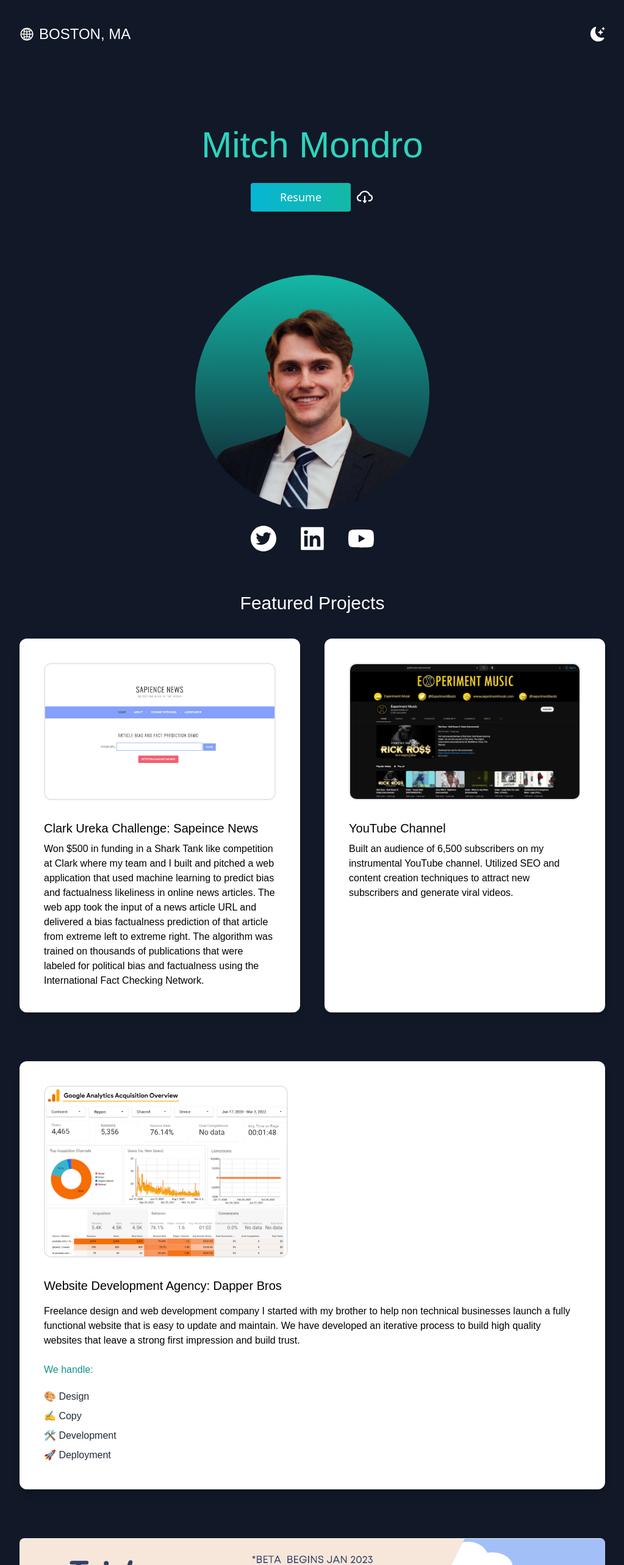
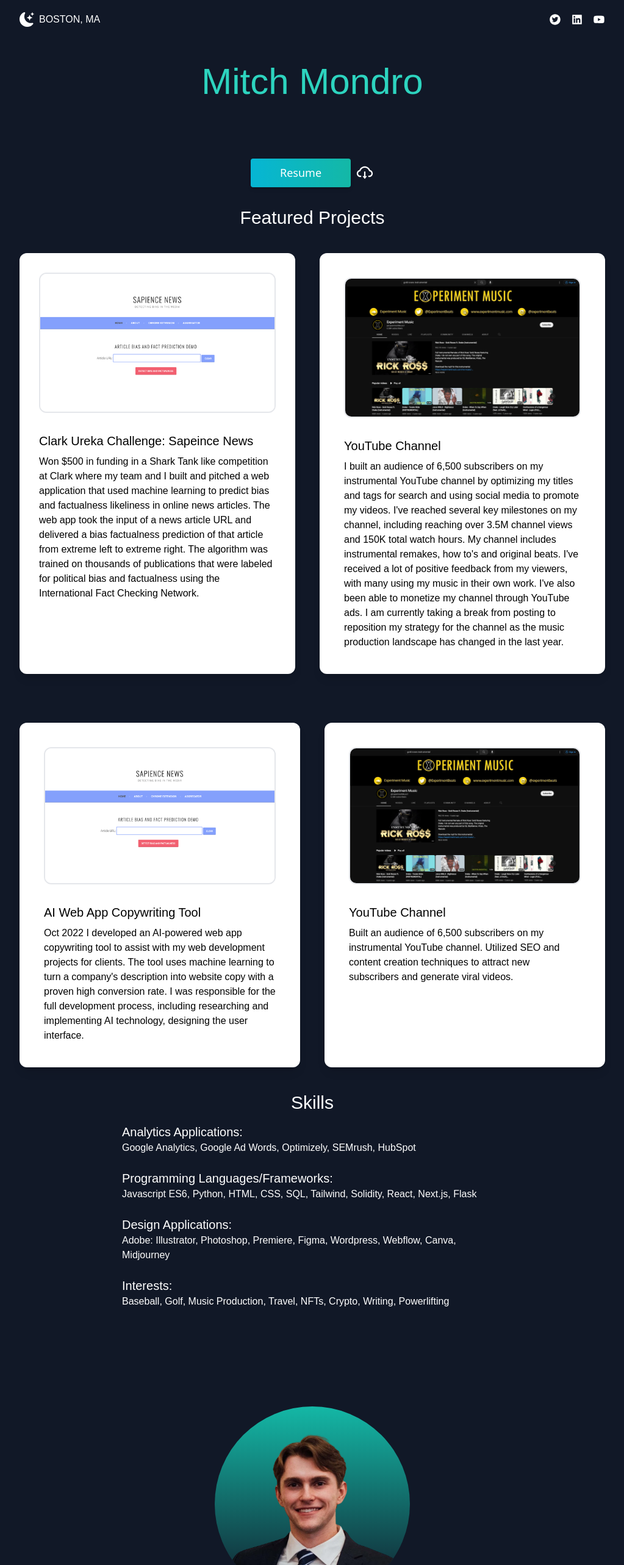
Before and after one commit to mmondro/nextjs-blog, a Next.js app: page / in a window 1280 px wide. Shown: the top 2566 px of the page at 61% size, without its empty margins (128-1151 px from the left). Built offline with nearby package versions, Linux system fonts and the light colour scheme.

Commit message:
CSS Updates

```diff
--- a/pages/index.js
+++ b/pages/index.js
@@ -30,29 +30,39 @@ export default function Home() {
         <link rel="icon" href="/favicon.ico" />
       </Head>
       <main className=" bg-white px-10 dark:bg-gray-900 md:px-20 lg:px-40">
-        <section className="min-h-screen">
-          <nav className="py-10 mb-12 flex justify-between dark:text-white">
-          <div class="text-2xl flex justify-center gap-2">
-          <a href="https://www.youtube.com/channel/UCNtjzKme85NQ4xfAZWK3wLw" target="_blank" rel="noopener noreferrer" class = "hover:text-teal-400 py-1">
-              <AiOutlineGlobal /> </a>
+        <section>
+          <nav className="py-5 mb-2 flex justify-between dark:text-white">
+          <div className="text-x flex justify-center gap-2">
+          <a className = "hover:text-teal-400">
+          <BsFillMoonStarsFill
+                  onClick={() => setDarkMode(!darkMode)}
+                  className= "cursor-pointer text-2xl"
+                /> </a>
             <h1 className="uppercase">Boston, MA</h1>
             </div>
             <ul className="flex items-center">
 
-                <BsFillMoonStarsFill
-                  onClick={() => setDarkMode(!darkMode)}
-                  className= "cursor-pointer text-2xl"
-                />
+              <div class="text-xl flex justify-center gap-4 text-black dark:text-white">
 
+              <a href="https://twitter.com/mitchellmondro" target="_blank" rel="noopener noreferrer" class = "hover:text-teal-400">
+              <AiFillTwitterCircle /> </a>
+              <a href="https://www.linkedin.com/in/mitchellmondro/" target="_blank" rel="noopener noreferrer" class = "hover:text-teal-400">
+              <AiFillLinkedin /> </a>
+              <a href="https://www.youtube.com/channel/UCNtjzKme85NQ4xfAZWK3wLw" target="_blank" rel="noopener noreferrer" class = "hover:text-teal-400">
+              <AiFillYoutube /> </a>
+
+            </div>
               </ul>
 
           </nav>
-          <div className="text-center p=10 py-10">
-            <h2 className="text-5xl py-2 text-teal-600 font-medium dark:text-teal-400 md:text-6xl">
+</section>
+          <section>
+          <div className="text-center">
+            <h2 className="text-5xl py-8 text-teal-600 font-medium dark:text-teal-400 md:text-6xl">
               Mitch Mondro
             </h2>
 
-            <div class="text-3xl flex justify-center gap-2 p-6">
+            <div class="text-3xl flex justify-center gap-2 pb-8 pt-16">
             <a  href="Mitch_Mondro_Resume.pdf" target="_blank" rel="noopener noreferrer" class="
             rounded
             inline-block
@@ -82,32 +92,17 @@ export default function Home() {
             </div>
 
 
-            <div className="mx-auto bg-gradient-to-b from-teal-500 rounded-full w-80 h-80 relative overflow-hidden mt-20 md:h-96 md:w-96">
-              <Image src={deved} layout="fill" objectFit="cover" />
-            </div>
-
-            <div class="p-6 text-5xl flex justify-center gap-8 text-black dark:text-white">
-
-              <a href="https://twitter.com/mitchellmondro" target="_blank" rel="noopener noreferrer" class = "hover:text-teal-400">
-              <AiFillTwitterCircle /> </a>
-              <a href="https://www.linkedin.com/in/mitchellmondro/" target="_blank" rel="noopener noreferrer" class = "hover:text-teal-400">
-              <AiFillLinkedin /> </a>
-              <a href="https://www.youtube.com/channel/UCNtjzKme85NQ4xfAZWK3wLw" target="_blank" rel="noopener noreferrer" class = "hover:text-teal-400">
-              <AiFillYoutube /> </a>
-
-            </div>
           </div>
         </section>
         <section>
-
           <div className="flex justify-center">
             <h3 className="text-3xl dark:text-white ">Featured Projects</h3>
 
           </div>
 
 
-          <div className="lg:flex flex-wrap gap-10 flex">
-            <div className=" shadow-lg p-10 rounded-xl my-10  dark:bg-white flex-1 w-1/2">
+          <div className="lg:flex flex-wrap gap-10">
+            <div className=" shadow-lg p-8 rounded-xl my-10  dark:bg-white flex-1">
               <Image src={web1} className="border-2 border-grey rounded-xl w-full" width={400} height={300} />
               <h2 className="text-xl font-medium pt-8 pb-2">
               Clark Ureka Challenge: Sapeince News
@@ -117,75 +112,107 @@ export default function Home() {
               </p>
             </div>
 
-            <div className=" shadow-lg p-10 rounded-xl my-10  dark:bg-white flex-1 w-1/2">
+            <div className=" shadow-lg p-10 rounded-xl my-10  dark:bg-white flex-1">
               <Image src={web2} className="border-2 border-grey rounded-xl w-full" width={400} height={300} />
               <h2 className="text-xl font-medium pt-8 pb-2">
               YouTube Channel
               </h2>
               <p>
-              Built an audience of 6,500 subscribers on my instrumental YouTube channel. Utilized SEO and content creation techniques to attract new subscribers and generate viral videos.
+              I built an audience of 6,500 subscribers on my instrumental YouTube channel by optimizing my titles and tags for search and using social media to promote my videos. I've reached several key milestones on my channel, including reaching over 3.5M channel views and 150K total watch hours. My channel includes instrumental remakes, how to's and original beats. I've received a lot of positive feedback from my viewers, with many using my music in their own work. I've also been able to monetize my channel through YouTube ads. I am currently taking a break from posting to reposition my strategy for the channel as the music production landscape has changed in the last year.
               </p>
             </div>
             </div>
 
-            <div>
-            <div className=" shadow-lg p-10 rounded-xl my-10  dark:bg-white flex-1">
-              <Image src={web4} className="border-2 border-grey rounded-xl" width={400} height={300} />
-              <h2 className="text-xl font-medium pt-8 pb-2">
-              Website Development Agency: Dapper Bros
-              </h2>
-              <p className="py-2">
-                Freelance design and web development company I started with my brother to help non technical businesses launch a fully functional website that is easy to update and maintain. We have developed an iterative process to build high quality websites that leave a strong first impression and build trust.
-              </p>
-              <h4 className="py-4 text-teal-600">We handle:</h4>
-              <p className="text-gray-800 py-1">🎨 Design</p>
-              <p className="text-gray-800 py-1">✍️ Copy</p>
-              <p className="text-gray-800 py-1">🛠️ Development</p>
-              <p className="text-gray-800 py-1">🚀 Deployment</p>
-            </div>
-          </div>
-        </section>
 
+<div className="lg:flex flex-wrap gap-10">
+  <div className=" shadow-lg p-10 rounded-xl my-10  dark:bg-white flex-1">
+    <Image src={web1} className="border-2 border-grey rounded-xl w-full" width={400} height={300} />
+    <h2 className="text-xl font-medium pt-8 pb-2">
+    AI Web App Copywriting Tool
+    </h2>
+    <p>
+    Oct 2022 I developed an AI-powered web app copywriting tool to assist with my web development projects for clients. The tool uses machine learning to turn a company's description into website copy with a proven high conversion rate. I was responsible for the full development process, including researching and implementing AI technology, designing the user interface.
+    </p>
+  </div>
 
+  <div className=" shadow-lg p-10 rounded-xl my-10  dark:bg-white flex-1">
+    <Image src={web2} className="border-2 border-grey rounded-xl w-full" width={400} height={300} />
+    <h2 className="text-xl font-medium pt-8 pb-2">
+    YouTube Channel
+    </h2>
+    <p>
+    Built an audience of 6,500 subscribers on my instrumental YouTube channel. Utilized SEO and content creation techniques to attract new subscribers and generate viral videos.
+    </p>
+  </div>
+  </div>
 
-        <section className="py-10">
+  </section>
 
-          <div>
+  <h3 className="text-3xl dark:text-white flex justify-center"> Skills</h3>
+  <div class="flex flex-col md: flex-row md:justify-between md:items-center text-x py-4 dark:text-white">
+  <div class="md:w-2/3 px-2">
 
+  <h4 class="justify-center text-xl"> Analytics Applications: </h4>
+   <Typewriter class=" justify-center dark:text-white" options ={{
+        strings: [
+          "Google Analytics, Google Ad Words, Optimizely, SEMrush, HubSpot"
+        ],
+        autoStart: true,
+        loop: false,
+        delay: 30,
+        deleteSpeed: 1000000,
+        cursor: ""
+      }}
+      />
+      <br/>
+      <h4 class="justify-center text-xl"> Programming Languages/Frameworks:</h4>
+      <Typewriter class="text-sm justify-cente dark:text-whiter" options ={{
+        strings: [
+          " Javascript ES6, Python, HTML, CSS, SQL, Tailwind, Solidity, React, Next.js, Flask",
+        ],
+        autoStart: true,
+        loop: false,
+        delay: 30,
+        deleteSpeed: 1000000,
+        cursor: ""
+      }}
+      />
+      <br/>
+      <h4 class="justify-center text-xl"> Design Applications: </h4>
+      <Typewriter class="text-sm justify-cente dark:text-whiter" options ={{
+        strings: [
+          "Adobe: Illustrator, Photoshop, Premiere, Figma, Wordpress, Webflow, Canva, Midjourney"
+        ],
+        autoStart: true,
+        loop: false,
+        delay: 30,
+        deleteSpeed: 1000000,
+        cursor: ""
+      }}
+      />
+      <br/>
+      <h4 class="justify-center text-xl"> Interests:</h4>
+      <Typewriter class="text-sm justify-cente dark:text-whiter" options ={{
+        strings: [
+          " Baseball, Golf, Music Production, Travel, NFTs, Crypto, Writing, Powerlifting"
+        ],
+        autoStart: true,
+        loop: false,
+        delay: 30,
+        deleteSpeed: 1000000,
+        cursor: ""
+      }}
+      />
 
-            <div className="basis-1/3 flex-1">
-              <Image
-                className="rounded-lg object-cover"
-                width={"100%"}
-                height={"100%"}
-                layout="responsive"
-                src={web3}
-              />
-<h2 className="py-5 text-xl dark:text-white"> Triply Facebook and Instagram Ad Campaign</h2>
-<p className=" flex justify-center dark:text-white" >
-Tested viability of new travel application for client by building a landing page and generating traffic via Facebook/ Instagram ad campaign. Captured email list of potential users for application launch.
-            </p>
-            </div>
+  </div>
+  <div class="md:w-1/3 flex items-center justify-center pb-8">
+  <div className=" bg-gradient-to-b from-teal-500 rounded-full w-80 h-80 relative overflow-hidden mt-40 md:h-70 md:w-70">
+    <Image src={deved} layout="fill" objectFit="cover" objectPosition="center" />
+  </div>
+</div>
 
-            <div>
-            <h3 className="text-x py-2 dark:text-white md:text-4xl">
-              Skills <Typewriter class="text-sm" options ={{
-                strings: [
-                  "Programming Languages/Frameworks:  Javascript ES6, Python, HTML, CSS, SQL, Tailwind, Solidity, React, Next.js, Flask",
-                  "Analytics Applications: Google Analytics, Google Ad Words, Optimizely, SEMrush, HubSpot",
-                  "Design Applications: Adobe: Illustrator, Photoshop, Premiere, Figma, Wordpress, Webflow, Canva, Midjourney",
-                  "Interests: Baseball, Golf, Music Production, Travel, NFTs, Crypto, Writing, Powerlifting"
-                ],
-                autoStart: true,
-                loop: true,
-                delay: 30
-              }}
-              />
-            </h3>
-            </div>
+</div>
 
-          </div>
-        </section>
       </main>
     </div>
   );
--- a/styles/globals.css
+++ b/styles/globals.css
@@ -23,4 +23,6 @@ a {
 @font-face {
   font-family: "burtons";
   src: url("../public/Burtons.otf");
+
+
 }
--- a/tailwind.config.js
+++ b/tailwind.config.js
@@ -9,7 +9,7 @@ module.exports = {
     extend: {
       fontFamily: {
         burtons: "burtons",
-        poppins: ["Poppins", "sans-serif"],
+        poppins: ["Poppins", "sans-serif"]
       },
     },
   },
```
Also changed, not shown: public/FontsFree-Net-Proxima-Nova-Xbold.otf (added).
